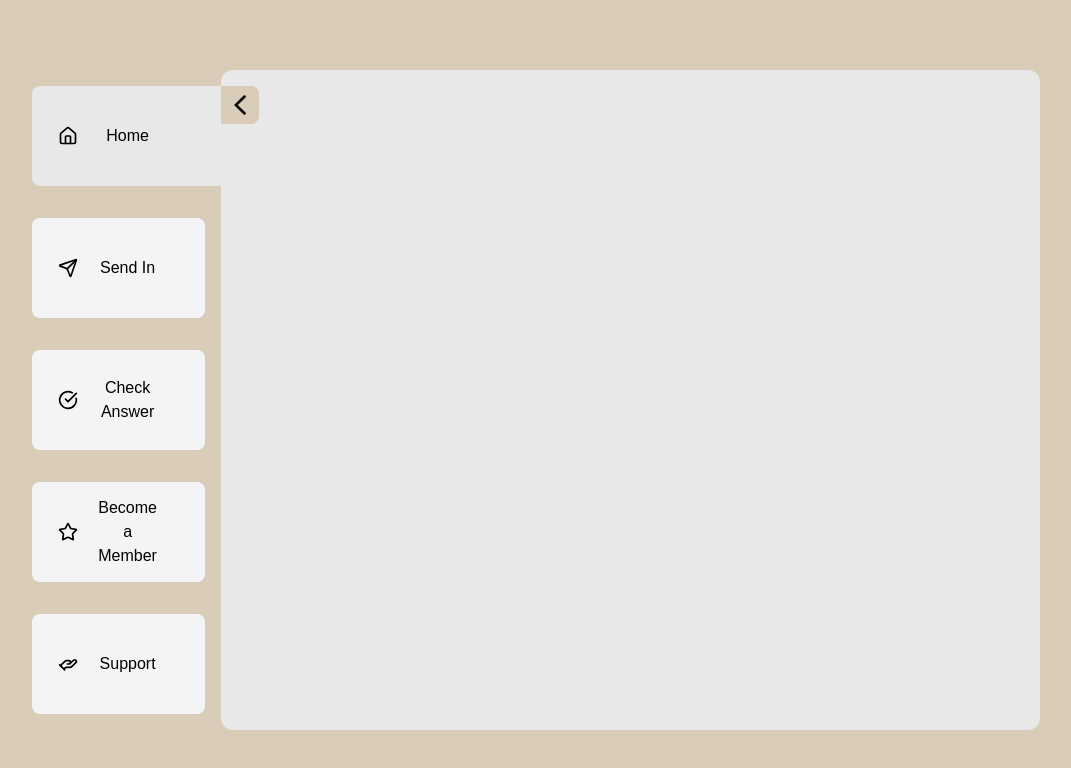
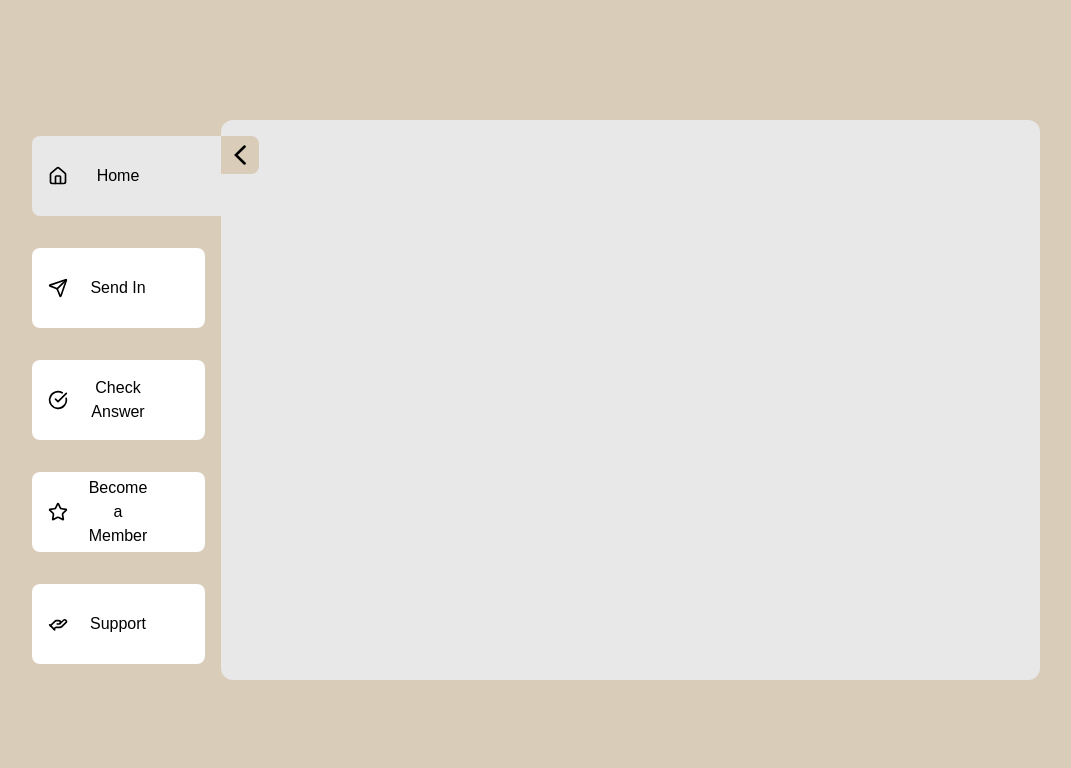
Before and after one commit to jensmjahle/mushroom-identification-frontend, a Vue app: page /user in a window 1280 px wide. Shown: the top 768 px of the page, without its empty margins (112-1183 px from the left). Built offline with nearby package versions, Linux system fonts and the light colour scheme.

Commit message:
Restructure sidebar button code layout to enhance availability for adding more buttons in the future

```diff
--- a/src/assets/tailwind.css
+++ b/src/assets/tailwind.css
@@ -1,4 +1,3 @@
-/* === Base Layout Reset === */
 html, body, #app {
   margin: 0;
   padding: 0;
@@ -26,50 +25,51 @@ html, body, #app {
   .user-layout {
     @apply flex items-center justify-center min-h-screen w-full bg-bg;
   }
+
   .user-layout-inner{
-    @apply flex w-4/5 h-4/5;
+    @apply flex w-4/5 h-4/5 max-h-[800px];
   }
 
   .user-display-card {
     @apply bg-[#E8E8E8] text-textAlt rounded-xl p-6 relative
-           transition-[width] duration-300 ease-in-out;
-    width: 80%;
-  }
-  .user-display-card.collapsed {
-    width: 90%;
+           transition-all duration-300 ease-in-out flex-grow overflow-hidden;
+    min-height: 0;
   }
 
+  .user-display-card.collapsed {
+    width: 100%;
+  }
 
   .user-sidebar {
-    @apply flex flex-col justify-center gap-8 p-4 transition-[width] duration-300 ease-in-out;
+    @apply flex flex-col justify-center gap-8 p-4 transition-[width] duration-300 ease-in-out max-h-[800px];
     width: 20%;
   }
+
   .user-sidebar.collapsed {
-    width: 9.5%;
+    width: 60px;
   }
 
-  .user-sidebar-button {
-    @apply relative flex items-center justify-start pl-[2vw] pr-[20px] gap-4 h-[100px]
-           rounded-lg bg-gray-100 w-full transition-[width] duration-200 ease-in-out overflow-hidden;
-          min-width: 50px;
-          transition-delay: 0s;
+  .user-sidebar-button{
+    @apply flex items-center bg-white  rounded-lg w-full transition-all duration-300 ease-in-out overflow-hidden min-w-[50px] min-h-[80px] max-w-[200px] h-[10%]
   }
 
-  .user-sidebar-button-active {
-    @apply bg-[#E8E8E8] z-0;
-    min-width: 60px;
+  .user-sidebar-button.active {
+    @apply max-w-[1000px] w-[200%] bg-[#E8E8E8];
     width: 20vw;
+  }
 
+  .user-sidebar-link {
+    @apply flex w-full h-full pl-4 items-center transition-all duration-300 ease-in-out overflow-hidden min-w-[50px]  hover:text-black;
   }
 
   .user-sidebar-text {
-    @apply block whitespace-normal break-words transition-opacity duration-100 ease-in-out absolute pl-[40px];
+    @apply block whitespace-normal break-words transition-opacity duration-100 ease-in-out pl-[20px] pr-[20px];
     opacity: 1;
     width: 100px;
     transition-delay: 0.2s;
   }
+
   .user-sidebar.collapsed .user-sidebar-text {
-
     opacity: 0;
     transition-delay: 0s;
   }
--- a/src/components/User/UserSidebar.vue
+++ b/src/components/User/UserSidebar.vue
@@ -1,29 +1,40 @@
 <template>
-  <nav  :class="['user-sidebar', collapsed ? 'collapsed' : '']">
-    <router-link to="/user" :class="['user-sidebar-button', collapsed ? 'collapsed' : '']" exact-active-class="user-sidebar-button-active">
+  <nav :class="['user-sidebar', collapsed ? 'collapsed' : '']">
+    <div class="user-sidebar-button" :class="{ active: $route.path === '/user' }">
+      <router-link to="/user" class="user-sidebar-link">
         <HomeIcon class="user-sidebar-icon" />
         <span class="user-sidebar-text">Home</span>
       </router-link>
+    </div>
 
-    <router-link to="/user/new" :class="['user-sidebar-button', collapsed ? 'collapsed' : '']" exact-active-class="user-sidebar-button-active">
+    <div class="user-sidebar-button" :class="{ active: $route.path === '/user/new' }">
+      <router-link to="/user/new" class="user-sidebar-link">
         <SendIcon class="user-sidebar-icon" />
         <span class="user-sidebar-text">Send In</span>
       </router-link>
+    </div>
 
-    <router-link to="/user/request/:userRequestId'" :class="['user-sidebar-button', collapsed ? 'collapsed' : '']" exact-active-class="user-sidebar-button-active">
+    <div class="user-sidebar-button" :class="{ active: $route.path.startsWith('/user/request') }">
+      <router-link to="/user/request/:userRequestId" class="user-sidebar-link">
         <CheckCircle class="user-sidebar-icon" />
         <span class="user-sidebar-text">Check Answer</span>
       </router-link>
+    </div>
 
-    <router-link to="/user/become-member" :class="['user-sidebar-button', collapsed ? 'collapsed' : '']" exact-active-class="user-sidebar-button-active">
+    <div class="user-sidebar-button" :class="{ active: $route.path === '/user/become-member' }">
+      <router-link to="/user/become-member" class="user-sidebar-link">
         <Star class="user-sidebar-icon" />
         <span class="user-sidebar-text">Become a Member</span>
       </router-link>
+    </div>
 
-    <router-link to="/user/support" :class="['user-sidebar-button', collapsed ? 'collapsed' : '']" exact-active-class="user-sidebar-button-active">
+    <div class="user-sidebar-button" :class="{ active: $route.path === '/user/support' }">
+      <router-link to="/user/support" class="user-sidebar-link">
         <HelpingHand class="user-sidebar-icon" />
         <span class="user-sidebar-text">Support</span>
       </router-link>
+    </div>
+
   </nav>
 </template>
 
--- a/src/layouts/AppUserLayout.vue
+++ b/src/layouts/AppUserLayout.vue
@@ -8,9 +8,22 @@
 </template>
 
 <script setup>
-import { ref } from 'vue';
+import { ref, onMounted, onUnmounted } from 'vue';
 import UserSidebar from '../components/User/UserSidebar.vue';
 import UserDisplayCard from '../components/User/UserDisplayCard.vue';
 
 const collapsed = ref(false);
+
+const handleResize = () => {
+  collapsed.value = window.innerWidth < 1000;
+};
+
+onMounted(() => {
+  handleResize(); // Set initial state
+  window.addEventListener('resize', handleResize);
+});
+
+onUnmounted(() => {
+  window.removeEventListener('resize', handleResize);
+});
 </script>
```
Lines whose indentation alone changed are shown as unchanged.
